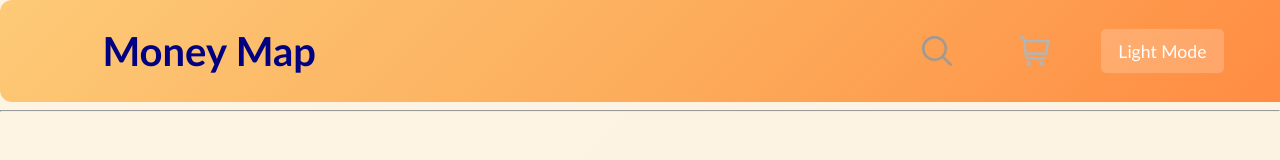
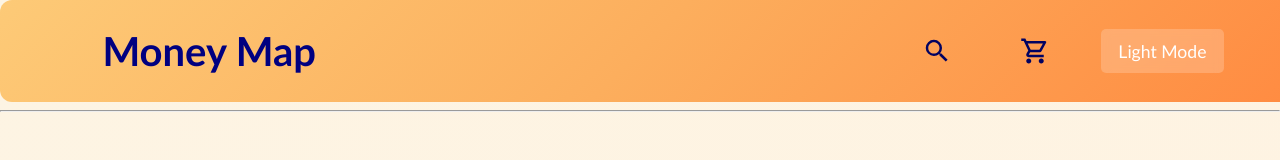
Before and after one commit to phin-kim/react-app, a React (Vite) app: page / in a window 1280 px wide. Shown: the top 160 px of the page. Built offline with nearby package versions, Linux system fonts and the light colour scheme.

Commit message:
deployment into firebase

```diff
--- a/package.json
+++ b/package.json
@@ -8,7 +8,6 @@
     "dev": "vite",
     "build": "vite build",
     "preview": "vite preview",
-
     "deploy": "gh-pages -d dist"
   },
   "devDependencies": {
@@ -26,6 +25,7 @@
     "framer-motion": "^12.15.0",
     "react": "^19.1.0",
     "react-chartjs-2": "^5.3.0",
-    "react-dom": "^19.1.0"
+    "react-dom": "^19.1.0",
+    "react-icons": "^5.5.0"
   }
 }
--- a/src/FinanceTracker.css
+++ b/src/FinanceTracker.css
@@ -313,7 +313,12 @@ header .cart:hover {
 }
 header .cartDisplay {
   min-height: 174vh;
-  background: linear-gradient(135deg, #f5660d 20%, #fa9d08 40%, #ffab51 60%, #f6ad5e 80%, #ff8c42 100%);
+  /*background: linear-gradient(135deg,
+  #f5660d 20%,
+  #fa9d08 40%,
+  #ffab51 60%,
+  #f6ad5e 80%,
+  #ff8c42 100%);*/
   border-radius: 0px 0px 0px 20px;
   position: absolute;
   float: right;
@@ -370,8 +375,8 @@ header .cartDisplay .cartIconContainer button:hover {
   filter: brightness(110%);
 }
 header .cartDisplay .cartIconContainer .cancelCartIcon {
-  height: 20px;
-  width: 20px;
+  height: 30px;
+  width: 30px;
   position: absolute;
   top: 1.5em;
   left: 20em;
--- a/src/FinanceTracker.jsx
+++ b/src/FinanceTracker.jsx
@@ -3,6 +3,8 @@ import MyCharts from "./charts";
 import MyTables from "./tables";
 import { db }  from "./firebase";
 import Animation from "./animationTest";
+import { FaSearch, FaShoppingCart } from 'react-icons/fa';
+import { MdClose,MdOutlineSearch, MdOutlineShoppingCart } from 'react-icons/md';
 import { collection, addDoc, getDocs,deleteDoc,doc } from "firebase/firestore";
 import { serverTimestamp } from "firebase/firestore";
 
@@ -226,8 +228,8 @@ function FinanceTracker({isDark,onToggleTheme,...props}){
             <h1 className="title">  Money Map</h1>
             <div className="menu">
                 <h2>Menu</h2>
-                <img className="searchIconSmall" src="../src/assets/search.png" alt="search icon"onClick={handleSearchDisplay} />
-                <img className="cartSmall" src="../src/assets/shopping.png" alt="shopping cart icon" onClick={handleCartDisplay} />
+                <MdOutlineSearch size={40} className="searchIconSmall" onClick={handleSearchDisplay} />
+                <MdOutlineShoppingCart  size={40} className="cartSmall"  onClick={handleCartDisplay} />
                 <button className={`toggleThemeSmall`} onClick={onToggleTheme}>{isDark ? "Dark" : "Light"}</button>
             </div>
             <button
@@ -235,22 +237,22 @@ function FinanceTracker({isDark,onToggleTheme,...props}){
                 onClick={onToggleTheme}>
                 {isDark ? "Dark Mode" : "Light Mode"}
             </button>
-            <img className="searchIcon" src="../src/assets/search.png" alt="search icon"onClick={handleSearchDisplay} />
+            <MdOutlineSearch size={40} className="searchIcon" onClick={handleSearchDisplay} />
             {searchDisplayed
             &&(
             <div className={`searchContainer `} ref={searchRef}  >
-                <img className="searchInputIcon" src="../src/assets/search.png" alt="search icon" />
+                <MdOutlineSearch size={40} className="searchInputIcon" />
                 <input className="searchInput" type="search" placeholder="Search"  />
-                <img className="cancelInputIcon" src="../src/assets/cancel.png" alt="" />
+                <MdClose size={40}  className="cancelInputIcon" src="../src/assets/cancel.png" alt="" />
             </div>
             )}
 
-            <img className="cart" src="../src/assets/shopping.png" alt="shopping cart icon" onClick={handleCartDisplay} />
+            <MdOutlineShoppingCart size={40} className="cart"  onClick={handleCartDisplay} />
             {cartDisplayed &&(
                 <div className={`cartDisplay `} ref={cartRef}>
                     <div className="cartIconContainer">
                         <h1>History</h1>
-                        <img className="cancelCartIcon" src="../src/assets/cross2.png" alt="" onClick={()=>setCartDisplay(false)}/>
+                        <MdClose size={40} className="cancelCartIcon" onClick={()=>setCartDisplay(false)}/>
                         <button onClick={fetchData}>Load Data</button>
                     </div>
                         {/*allSavedData.length === 0 ? (<h2>Your cart is empty</h2>):(<h2></h2>)*/}
--- a/vite.config.js
+++ b/vite.config.js
@@ -4,5 +4,5 @@ import react from '@vitejs/plugin-react'
 // https://vite.dev/config/
 export default defineConfig({
   plugins: [react()],
-  base:'/react-app/',
+  base:'/',
 })
```
Also changed, not shown: src/FinanceTracker.scss (+4 -4 lines), 8 other files (tests, documents, lock files or other folders).
